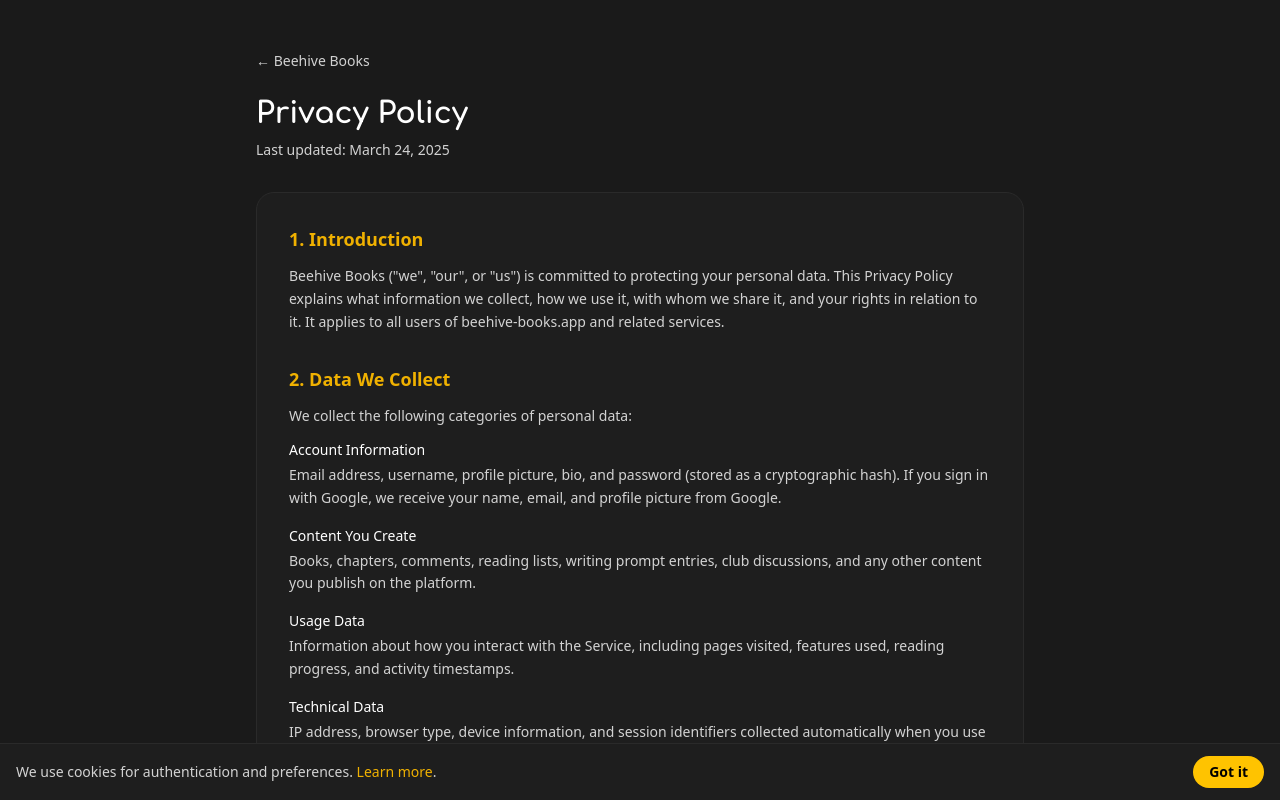
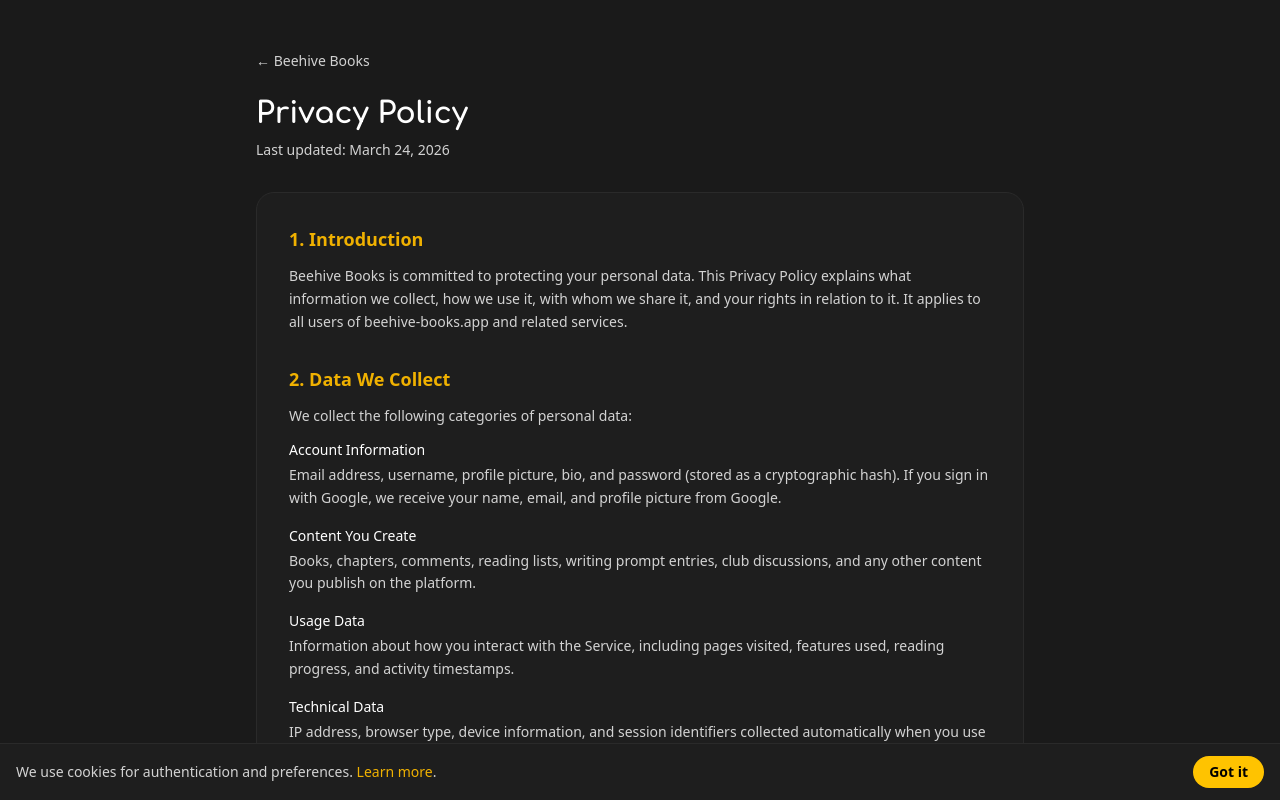
Before and after one commit to Cremacious/beehive-books, a Next.js app: page /en/privacy in a window 1280 px wide. Shown: the top 800 px of the page. Built offline with nearby package versions, Linux system fonts and the light colour scheme.

Commit message:
Updated dates

```diff
--- a/app/[locale]/(public)/cookies/page.tsx
+++ b/app/[locale]/(public)/cookies/page.tsx
@@ -20,7 +20,7 @@ export default function CookiesPage() {
           <h1 className="text-3xl font-bold text-white mainFont mt-6 mb-2">
             Cookie Policy
           </h1>
-          <p className="text-sm text-white/80">Last updated: March 24, 2025</p>
+          <p className="text-sm text-white/80">Last updated: March 24, 2026</p>
         </div>
 
         <div className="bg-[#1e1e1e] rounded-2xl border border-[#2a2a2a] p-8 space-y-8">
--- a/app/[locale]/(public)/dmca/page.tsx
+++ b/app/[locale]/(public)/dmca/page.tsx
@@ -20,7 +20,7 @@ export default function DmcaPage() {
           <h1 className="text-3xl font-bold text-white mainFont mt-6 mb-2">
             DMCA Policy
           </h1>
-          <p className="text-sm text-white/80">Last updated: March 24, 2025</p>
+          <p className="text-sm text-white/80">Last updated: March 24, 2026</p>
         </div>
 
         <div className="bg-[#1e1e1e] rounded-2xl border border-[#2a2a2a] p-8 space-y-8">
--- a/app/[locale]/(public)/privacy/page.tsx
+++ b/app/[locale]/(public)/privacy/page.tsx
@@ -20,14 +20,14 @@ export default function PrivacyPage() {
           <h1 className="text-3xl font-bold text-white mainFont mt-6 mb-2">
             Privacy Policy
           </h1>
-          <p className="text-sm text-white/80">Last updated: March 24, 2025</p>
+          <p className="text-sm text-white/80">Last updated: March 24, 2026</p>
         </div>
 
         <div className="bg-[#1e1e1e] rounded-2xl border border-[#2a2a2a] p-8 space-y-8">
           <section>
             <h2 className="text-lg font-semibold text-yellow-500 mb-3">1. Introduction</h2>
             <p className="text-sm text-white/80 leading-relaxed">
-              Beehive Books (&quot;we&quot;, &quot;our&quot;, or &quot;us&quot;) is committed to protecting your personal data.
+              Beehive Books is committed to protecting your personal data.
               This Privacy Policy explains what information we collect, how we use it, with whom
               we share it, and your rights in relation to it. It applies to all users of
               beehive-books.app and related services.
--- a/app/[locale]/(public)/terms/page.tsx
+++ b/app/[locale]/(public)/terms/page.tsx
@@ -20,7 +20,7 @@ export default function TermsPage() {
           <h1 className="text-3xl font-bold text-white mainFont mt-6 mb-2">
             Terms of Service
           </h1>
-          <p className="text-sm text-white/80">Last updated: March 24, 2025</p>
+          <p className="text-sm text-white/80">Last updated: March 24, 2026</p>
         </div>
 
         <div className="bg-[#1e1e1e] rounded-2xl border border-[#2a2a2a] p-8 space-y-8">
--- a/middleware.ts
+++ b/middleware.ts
@@ -20,6 +20,10 @@ const PUBLIC_PATHS = [
   '/reset-password',
   '/explore',
   '/books',
+  '/terms',
+  '/privacy',
+  '/dmca',
+  '/cookies',
 ];
 
 // Known malicious/scanner user-agent fragments
```
